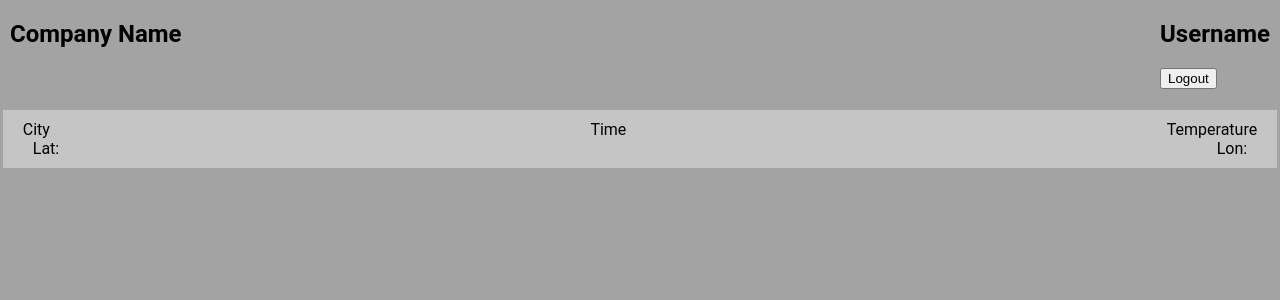
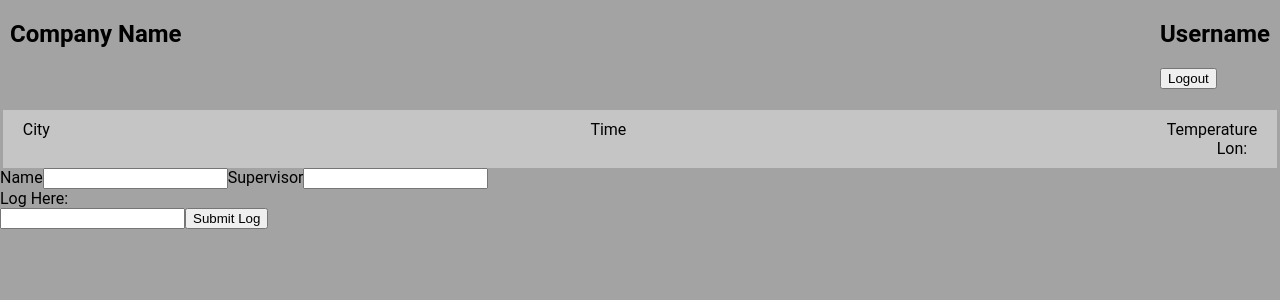
Before and after one commit to CognitivePrimate/gc-final-front-end, a React (Create React App) app: page /NewLogEntry in a window 1280 px wide. Shown: the top 300 px of the page. Built offline with nearby package versions, Linux system fonts and the light colour scheme; no server answers.

Commit message:
shift log submit form

```diff
--- a/src/App.tsx
+++ b/src/App.tsx
@@ -41,6 +41,7 @@ import WeatherHeader from "./Components/WeatherHeader/weather-header";
 import Header from './Components/Header/header';
 import LoginScreen from './Components/LoginScreen/LoginScreen';
 import HomeScreen from './Components/HomeScreen/HomeScreen';
+import NewLogEntry from './Components/NewShiftLogEntry/new-log-entry';
 
 
 function App() {
@@ -60,6 +61,10 @@ function App() {
           <HomeScreen/>
         </Route>
 
+        <Route path="/NewLogEntry">
+          <NewLogEntry />
+        </Route>
+
         </Router>
     </div>
   );
--- a/src/Components/HomeScreen/HomeScreen.tsx
+++ b/src/Components/HomeScreen/HomeScreen.tsx
@@ -1,3 +1,4 @@
+import { Link } from "react-router-dom";
 import "./HomeScreen.css";
 
 const HomeScreen = () => {
--- a/src/Components/NewShiftLogEntry/new-log-entry.tsx
+++ b/src/Components/NewShiftLogEntry/new-log-entry.tsx
@@ -1,36 +1,73 @@
 import { FormEvent, useState } from "react";
 import { ShiftLog } from "../../Model/Interfaces";
 
-interface Props {
-    onClose: () => void;
-    onSubmit: (log: ShiftLog) => void;
-}
+// interface Props {
+//     onClose: () => void;
+//     onSubmit: (log: ShiftLog) => void;
+// }
 
-const NewLogEntry = ({onClose, onSubmit}: Props) => {
+const NewLogEntry = () => {
    const [author, setAuthor] = useState("");
    const [supervisor, setSupervisor] = useState("");
    const [logText, setLogText] = useState("");
 
- //handles submit event with ShiftLog object key values
+ //takes all log items to compile into shift log object
+   const [shiftLogs, setShiftLogs] = useState<ShiftLog[]>([]);
+
+ //functions to handle onSubmit
+   const onSubmit = (log: ShiftLog) => {
+       setShiftLogs(prevShiftLogs => [
+           ...prevShiftLogs,
+           log
+       ])
+   }
+
+ //handles submit event with ShiftLog object key values -FIX ANY
    const handlesubmit = (e: FormEvent) => {
         e.preventDefault();
         const d: Date = new Date();
-    let year: Date = d.getFullYear()
+        let year: any = d.getFullYear();
+        let month: any = d.getMonth();
+        let day: any = d.getDate();
+        let time: any = Date.now();
+
         onSubmit({
             author,
-        supervisor?,
+            supervisor,
             logText,
             year,
             month,
-        number,
             day,
             time
-    })
+        });
+        // onClose();
+        setAuthor("");
+        setSupervisor("");
+        setLogText("");
     }
+
+    // functions to handle creation of shiftlog - FIX ANY
+    const newAuthor = (e: any) => setAuthor(e.target.value);
+    const newSupervisor = (e: any) => setSupervisor(e.target.value);
+    const newLogText = (e: any) => setLogText(e.target.value);
 
 
 
-    return ();
+    return (
+        <form className="logInputForm">
+            <div className="logInputInfoContainer">
+                <label htmlFor="author">Name</label>
+                <input type="text" name="author" id="author" value={author} onChange={newAuthor} />
+
+                <label htmlFor="supervisor">Supervisor</label>
+                <input type="text" name="supervisor" id="supervisor" value={supervisor} onChange={newSupervisor} />
+            </div>
+            <label htmlFor="logEntry">Log Here:</label><br/>
+            <input type="textArea" name="logEntry" id="logEntry" value={logText} onChange={newLogText} />
+            <button id="logSubmitButton" type="submit" onClick={handlesubmit}>Submit Log</button>
+
+        </form>
+    );
 }
 
 
--- a/src/Components/WeatherHeader/weather-header.tsx
+++ b/src/Components/WeatherHeader/weather-header.tsx
@@ -57,7 +57,7 @@ const WeatherHeader = () => {
                 <span>Temperature</span>
             </section>
             <section className="weather-header-sections">
-                <span className="lat-lon-span">Lat: {GeoLocation.current}</span>
+                <span className="lat-lon-span">{}</span>
                 <span className="lat-lon-span">Lon: {GeoLocation.lon}</span>
             </section>
 
```
Also changed, not shown: 1 other file (tests, documents, lock files or other folders). Lines whose indentation alone changed are shown as unchanged.
